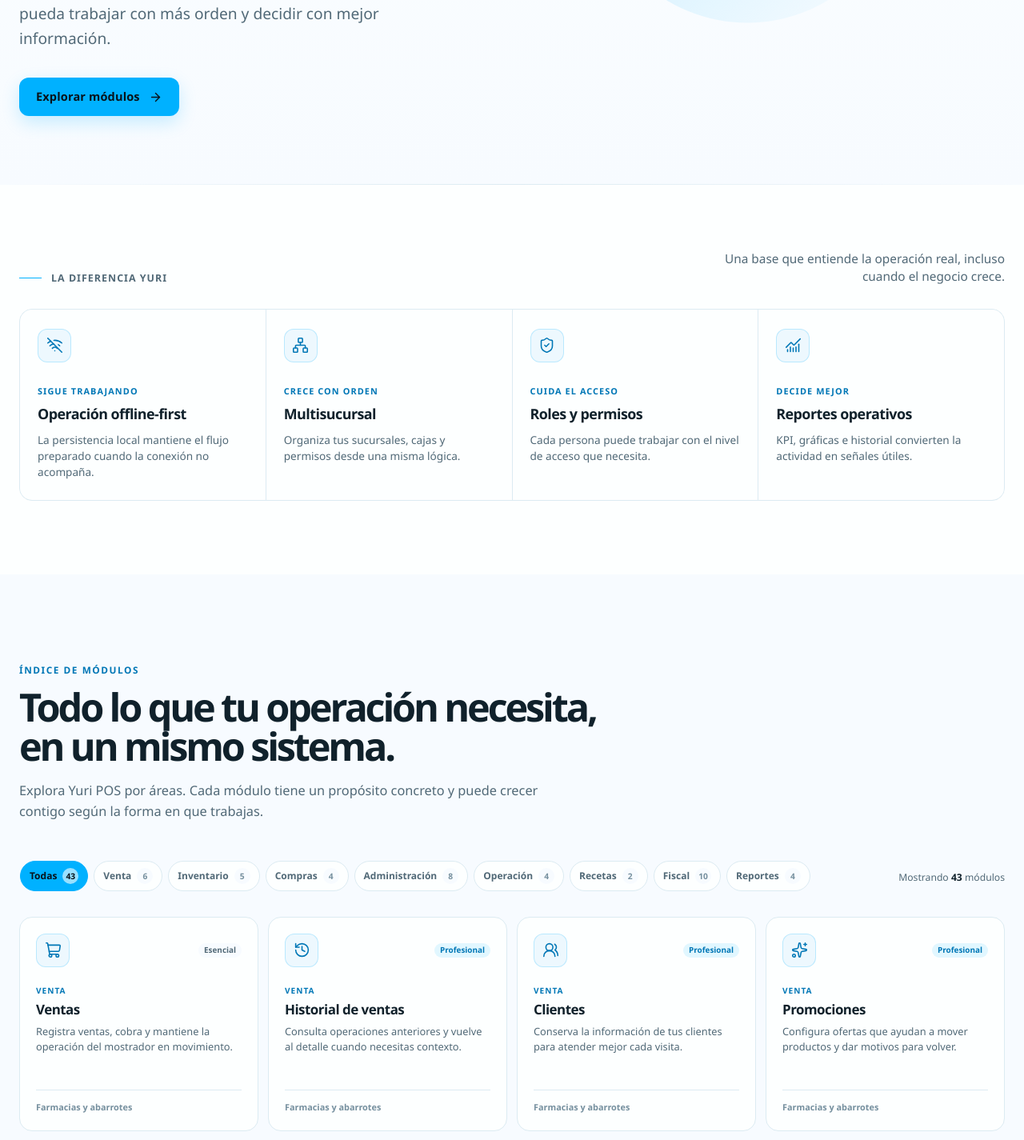
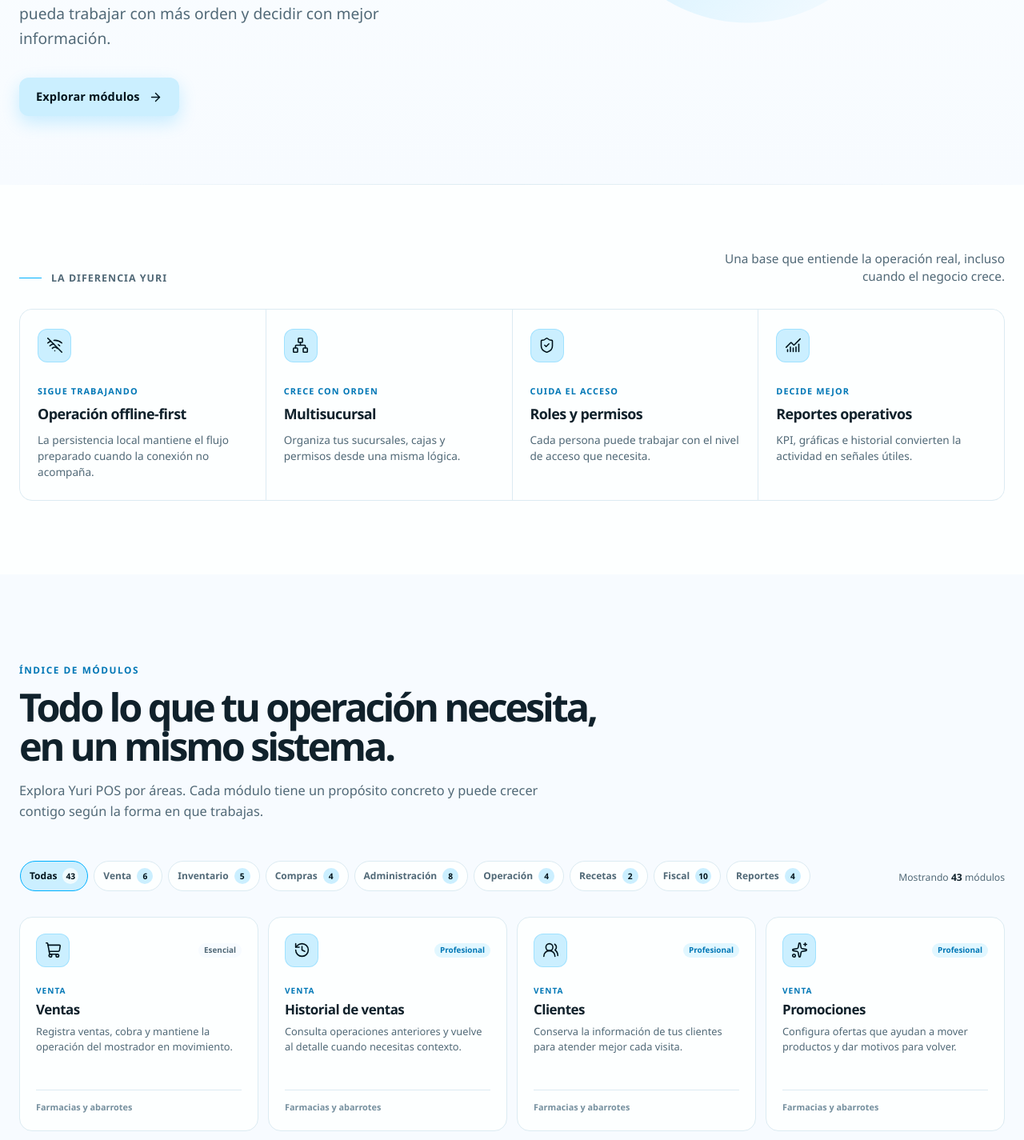
Before and after one commit to My3009appdevelper/yuriposweb, a Next.js app: page / in a window 1280 px wide. Shown: the part 679-2104 px from the top of the page at 80% size. Built offline with nearby package versions, Linux system fonts and the light colour scheme.

Commit message:
style: align web palette with Flutter primary container

```diff
--- a/app/globals.css
+++ b/app/globals.css
@@ -1,6 +1,8 @@
 :root {
   --color-brand: #00b1ff;
   --color-brand-deep: #0077b6;
+  --color-primary-container: #cbefff;
+  --color-on-primary-container: #00131c;
   --color-accent: #f31322;
   --color-ink: #10212b;
   --color-muted: #516977;
@@ -322,13 +324,13 @@
 }
 
 .button-primary {
-  background: var(--color-brand);
-  color: var(--color-dark);
+  background: var(--color-primary-container);
+  color: var(--color-on-primary-container);
   box-shadow: 0 8px 22px rgb(0 177 255 / 20%);
 }
 
 .button-primary:hover {
-  background: #2dbdff;
+  background: var(--color-primary-container);
   box-shadow: 0 12px 28px rgb(0 177 255 / 27%);
 }
 
@@ -340,7 +342,8 @@
 
 .button-quiet:hover {
   border-color: rgb(0 177 255 / 40%);
-  background: var(--color-surface-tint);
+  background: var(--color-primary-container);
+  color: var(--color-on-primary-container);
 }
 
 .button-arrow {
@@ -683,8 +686,8 @@
   place-items: center;
   border: 1px solid rgb(0 177 255 / 22%);
   border-radius: 12px;
-  background: var(--color-surface-tint);
-  color: var(--color-brand-deep);
+  background: var(--color-primary-container);
+  color: var(--color-on-primary-container);
 }
 
 .capability-eyebrow,
@@ -786,21 +789,21 @@
   height: 20px;
   place-items: center;
   border-radius: 999px;
-  background: var(--color-surface-soft);
-  color: var(--color-muted-soft);
+  background: var(--color-primary-container);
+  color: var(--color-on-primary-container);
   font-size: 0.64rem;
 }
 
 .module-filter:hover,
 .module-filter-active {
   border-color: var(--color-brand);
-  background: var(--color-brand);
-  color: var(--color-dark);
+  background: var(--color-primary-container);
+  color: var(--color-on-primary-container);
 }
 
 .module-filter-active span {
-  background: rgb(253 255 255 / 60%);
-  color: var(--color-dark);
+  background: rgb(253 255 255 / 72%);
+  color: var(--color-on-primary-container);
 }
 
 .module-index-count {
@@ -1187,11 +1190,12 @@
   height: 31px;
   place-items: center;
   border-radius: 9px;
+  background: var(--color-primary-container);
+  color: var(--color-on-primary-container);
+}
+
+.audience-section-farmacias .audience-module-icon {
   background: rgb(0 177 255 / 14%);
-  color: var(--color-brand-deep);
-}
-
-.audience-section-farmacias .audience-module-icon {
   color: var(--color-brand);
 }
 
@@ -1266,19 +1270,19 @@
 .pricing-toggle button span {
   padding: 3px 6px;
   border-radius: 999px;
-  background: rgb(0 177 255 / 10%);
-  color: var(--color-brand-deep);
+  background: var(--color-primary-container);
+  color: var(--color-on-primary-container);
   font-size: 0.61rem;
 }
 
 .pricing-toggle .pricing-toggle-active {
-  background: var(--color-dark);
-  color: #f1f7fb;
+  background: var(--color-primary-container);
+  color: var(--color-on-primary-container);
 }
 
 .pricing-toggle .pricing-toggle-active span {
-  background: rgb(0 177 255 / 20%);
-  color: var(--color-brand);
+  background: rgb(253 255 255 / 72%);
+  color: var(--color-on-primary-container);
 }
 
 .pricing-grid {
@@ -1447,8 +1451,8 @@
   gap: 32px;
   padding: 42px 48px;
   border-radius: var(--radius-highlight);
-  background: var(--color-brand);
-  color: var(--color-dark);
+  background: var(--color-primary-container);
+  color: var(--color-on-primary-container);
   box-shadow: 0 20px 52px rgb(0 177 255 / 17%);
 }
 
@@ -1532,8 +1536,8 @@
   margin-bottom: 36px;
   place-items: center;
   border-radius: 16px;
-  background: var(--color-surface-tint);
-  color: var(--color-brand-deep);
+  background: var(--color-primary-container);
+  color: var(--color-on-primary-container);
 }
 
 .standby-card h2,
@@ -1681,8 +1685,8 @@
   padding: 12px 15px;
   border: 1px solid var(--color-line);
   border-radius: 999px;
-  background: var(--color-surface);
-  color: var(--color-brand-deep);
+  background: var(--color-primary-container);
+  color: var(--color-on-primary-container);
   font-size: 0.8rem;
   font-weight: 700;
   white-space: nowrap;
```
